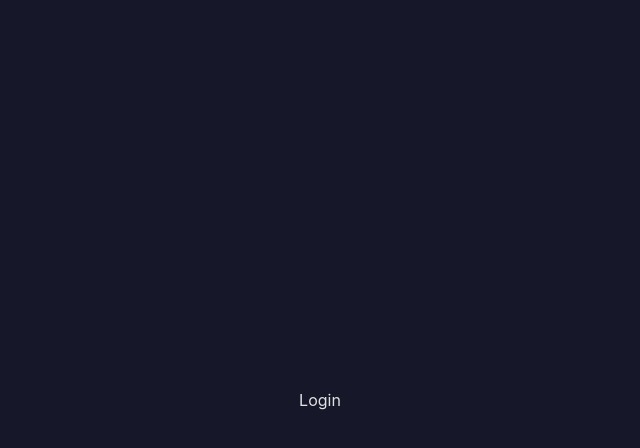
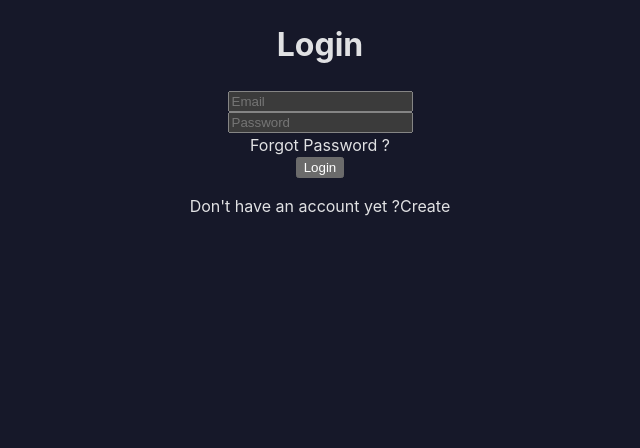
Before and after one commit to M-Kwak/a-second-brain, a React (Vite) app: page / in a window 1280 px wide. Shown: the top 448 px of the page, without its empty margins (320-960 px from the left). Built offline with nearby package versions, Linux system fonts and the light colour scheme.

Commit message:
Add html content to Login page.
Create flex Container component.
Set minimum width and minimum heigh to root container.

```diff
--- /dev/null
+++ b/src/components/container/Container.tsx
@@ -0,0 +1,20 @@
+import { ReactNode } from "react";
+
+type direction = 'row' | 'column';
+
+function Container({ children, direction }: { children: ReactNode, direction: direction }): React.JSX.Element {
+  const style: React.CSSProperties = {
+    display: 'flex',
+    flexFlow: `${direction} wrap`,
+    justifyContent: 'center',
+    alignItems: 'center',
+  };
+
+  return (
+    <div style={style}>
+      {children}
+    </div>
+  );
+}
+
+export default Container;
--- a/src/pages/login/Login.tsx
+++ b/src/pages/login/Login.tsx
@@ -1,8 +1,24 @@
-function Login() {
+import Container from "../../components/container/Container";
+
+function Login(): React.JSX.Element {
   return (
-    <div>
-      Login
-    </div>
+    <Container direction="column">
+      <Container direction="column">
+        <h1>Login</h1>
+      </Container>
+      <Container direction="column">
+        <input type="text" placeholder="Email" />
+        <input type="text" placeholder="Password" />
+        <span>Forgot Password ?</span>
+      </Container>
+      <Container direction="column">
+        <button>Login</button>
+        <Container direction="row">
+          <p>Don't have an account yet ?</p>
+          <span>Create</span>
+        </Container>
+      </Container>
+    </Container>
   );
 }
 
--- a/src/styles/styles.css
+++ b/src/styles/styles.css
@@ -5,7 +5,7 @@
 
   color-scheme: dark;
   color: rgba(255, 255, 255, 0.87);
-  background-color: #242424;
+  background-color: #161829;
 
   font-synthesis: none;
   text-rendering: optimizeLegibility;
@@ -23,6 +23,8 @@ body {
 }
 
 #root {
+  min-width: 320px;
+  min-height: 100vh;
   margin: 0 auto;
   text-align: center;
 }
```
